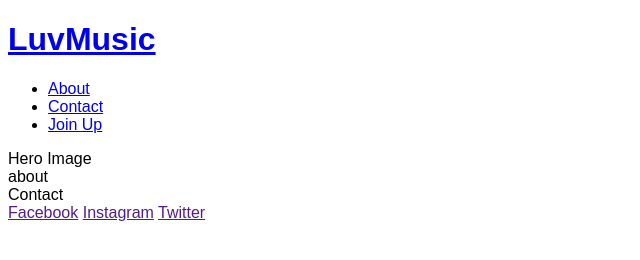
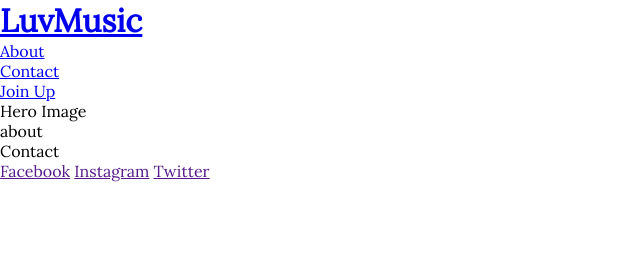
Before and after one commit to Code-Institute-Submissions/RogerWDavis-LuvMusic, a plain HTML site: page index.html in a window 1280 px wide. Shown: the whole page, without its empty margins (0-640 px from the left). Drawn offline with Linux system fonts and the light colour scheme.

Commit message:
add google font and remove default margin, padding and border

```diff
--- a/assets/css/style.css
+++ b/assets/css/style.css
@@ -1,3 +1,12 @@
+@import url('https://fonts.googleapis.com/css2?family=Lora&display=swap');
+
+*{
+    margin: 0;
+    padding: 0;
+    border: none;
+}
+
 body{
-    font-family: Arial, Helvetica, sans-serif;
+    font-family: Lora, Helvetica, sans-serif;
+    font-weight: 400;
 }
```
